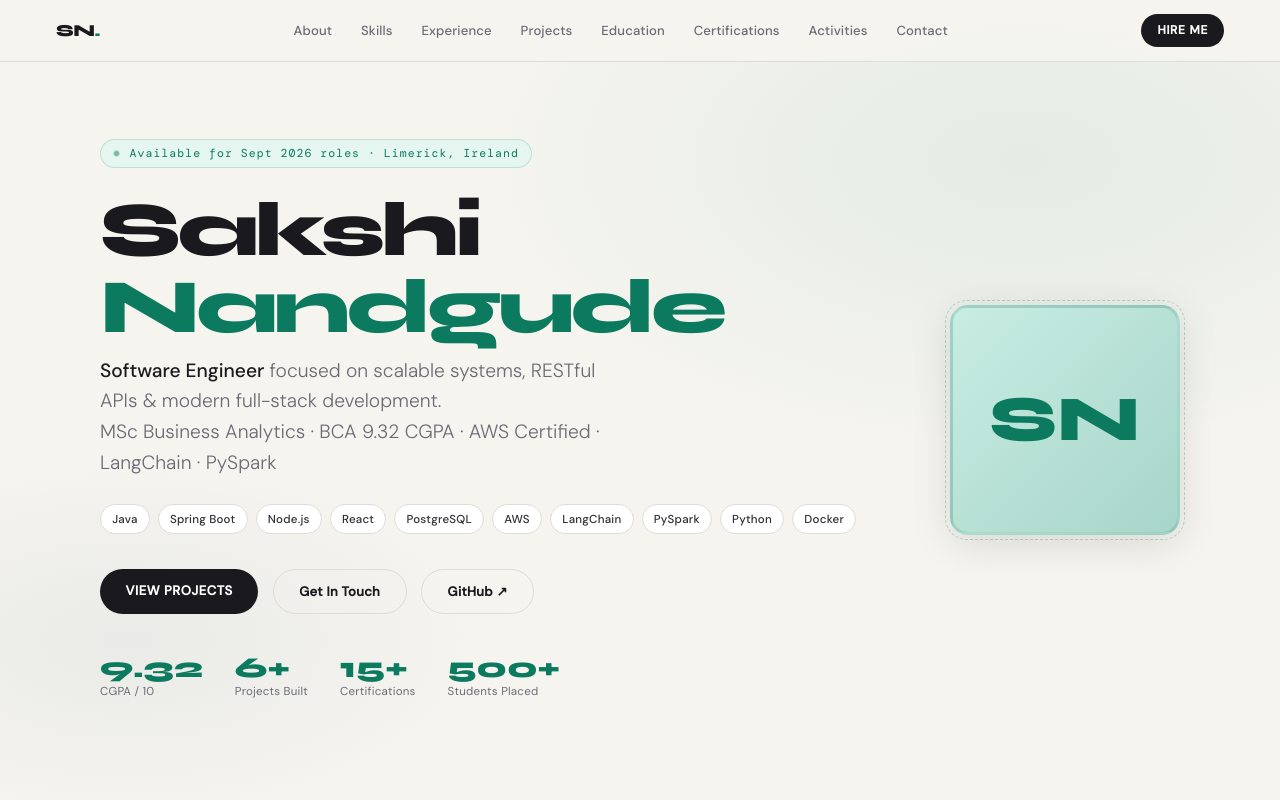
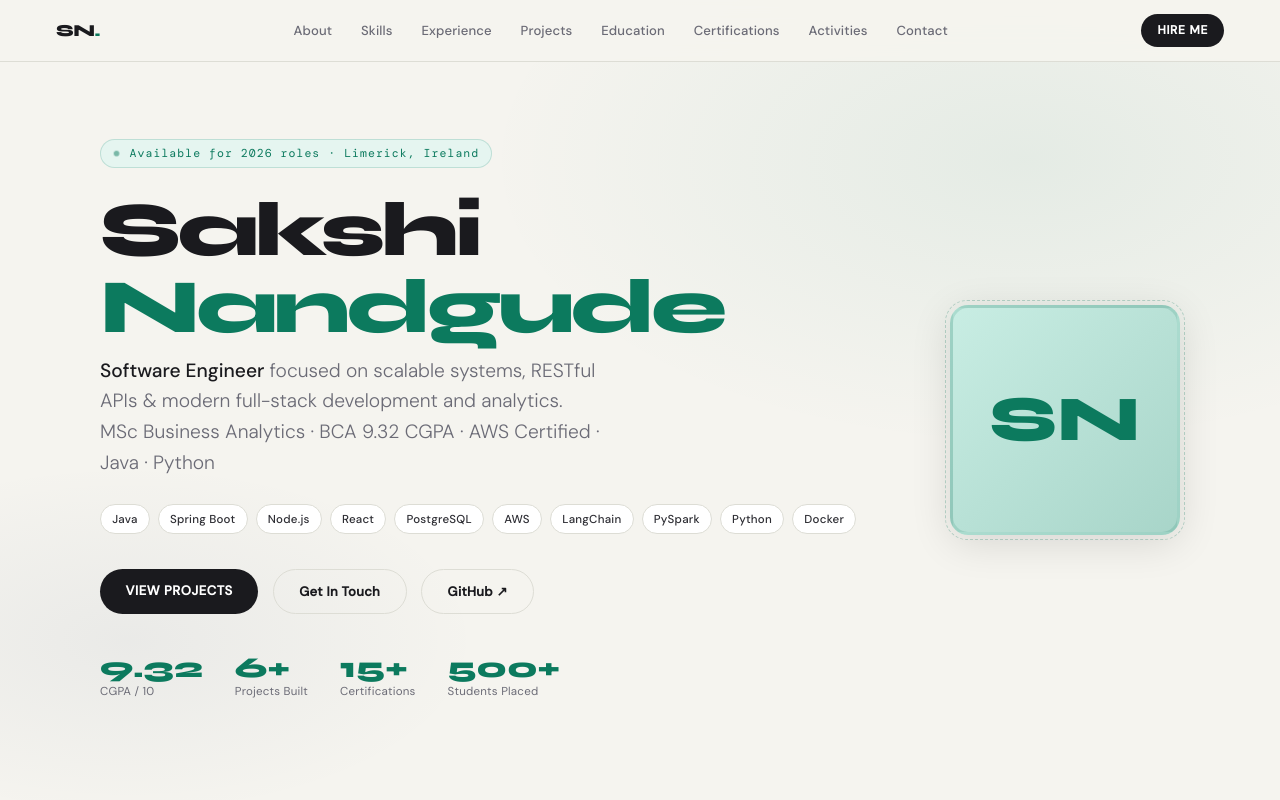
Before and after one commit to sakshi-nandgude/New_Portfolio, a React (Vite) app: page / in a window 1280 px wide. Shown: the top 800 px of the page. Built offline with nearby package versions, Linux system fonts and the light colour scheme; a web font is replaced by a local one.

Commit message:
Update App.jsx

```diff
--- a/src/App.jsx
+++ b/src/App.jsx
@@ -482,12 +482,12 @@ function Hero() {
         <div>
           <div className="hero-eyebrow">
             <span className="hero-dot"/>
-            Available for Sept 2026 roles · Limerick, Ireland
+            Available for 2026 roles · Limerick, Ireland
           </div>
           <h1 className="hero-name">Sakshi<br/><span>Nandgude</span></h1>
           <p className="hero-role">
-            <strong>Software Engineer</strong> focused on scalable systems, RESTful APIs &amp; modern full-stack development.<br/>
-            MSc Business Analytics · BCA 9.32 CGPA · AWS Certified · LangChain · PySpark
+            <strong>Software Engineer</strong> focused on scalable systems, RESTful APIs &amp; modern full-stack development and analytics.<br/>
+            MSc Business Analytics · BCA 9.32 CGPA · AWS Certified · Java · Python
           </p>
           <div className="hero-tags">
             {["Java","Spring Boot","Node.js","React","PostgreSQL","AWS","LangChain","PySpark","Python","Docker"].map(t => (
@@ -521,7 +521,7 @@ function About() {
           <div>
             <div className="about-card">
               <h4>Quick Info</h4>
-              {[["Location","Limerick, Ireland"],["MSc","Business Analytics, UL 2026"],["Undergrad CGPA","9.32 / 10 (BCA)"],["Current Role","AFL Analyst · Statsperform"],["Email","sakshinandgude6@gmail.com"],["Status","Open to Sept 2026 roles"]].map(([k,v])=>(
+              {[["Location","Limerick, Ireland"],["MSc","Business Analytics, UL 2026"],["Undergrad CGPA","9.32 / 10 (BCA)"],["Current Role","AFL Analyst · Statsperform"],["Email","sakshinandgude6@gmail.com"],["Status","Open to 2026 roles"]].map(([k,v])=>(
                 <div className="info-row" key={k}><span>{k}</span><span>{v}</span></div>
               ))}
             </div>
@@ -785,7 +785,7 @@ export default function App() {
         <Contact/>
       </main>
       <footer>
-        <p>© 2026 Sakshi Vijay Nandgude · Built with React</p>
+        <p>© 2026 Sakshi Vijay Nandgude</p>
         <div className="footer-links">
           <a href="https://github.com/sakshi-nandgude" target="_blank" rel="noreferrer">GitHub</a>
           <a href="https://www.linkedin.com/in/sakshi-nandgude-2457a4302/" target="_blank" rel="noreferrer">LinkedIn</a>
```
